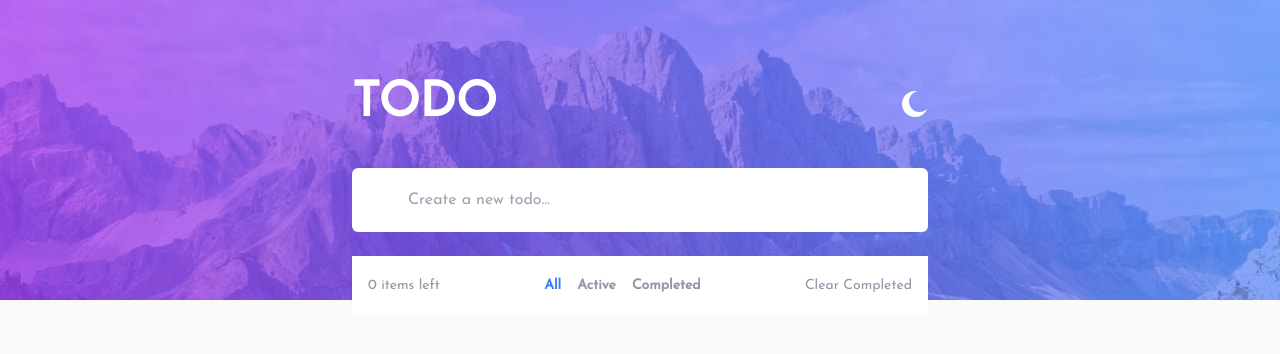
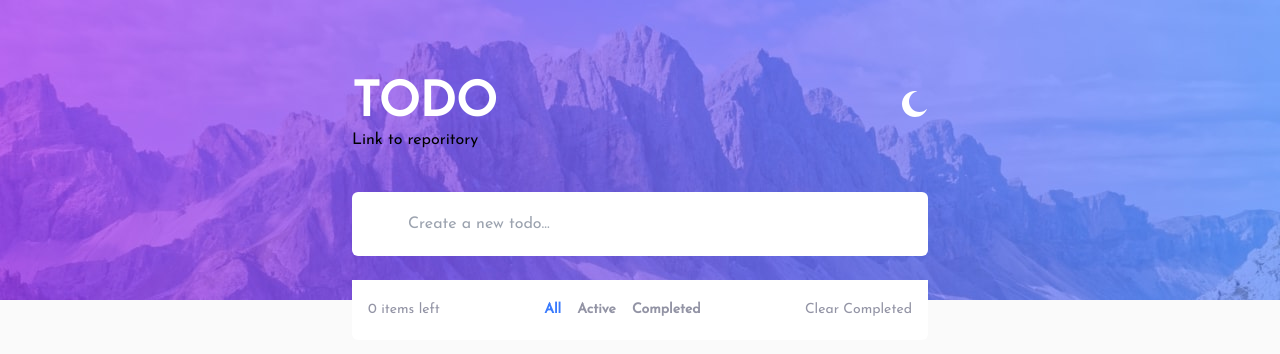
Before and after one commit to IngoGutwin/todo_app, a Vue app: page / in a window 1280 px wide. Shown: the top 354 px of the page. Built offline with nearby package versions, Linux system fonts and the light colour scheme.

Commit message:
Add link to repository an change notes

```diff
--- a/src/components/HeaderToggle.vue
+++ b/src/components/HeaderToggle.vue
@@ -10,6 +10,10 @@
             <IconMoon v-else-if="currentTheme === 'light'" />
         </button>
     </div>
+
+    <a href="https://github.com/IngoGutwin/todo_app" class="text-black"
+        >Link to reporitory</a
+    >
 </template>
 
 <script>
```
Also changed, not shown: 1 other file (tests, documents, lock files or other folders).
